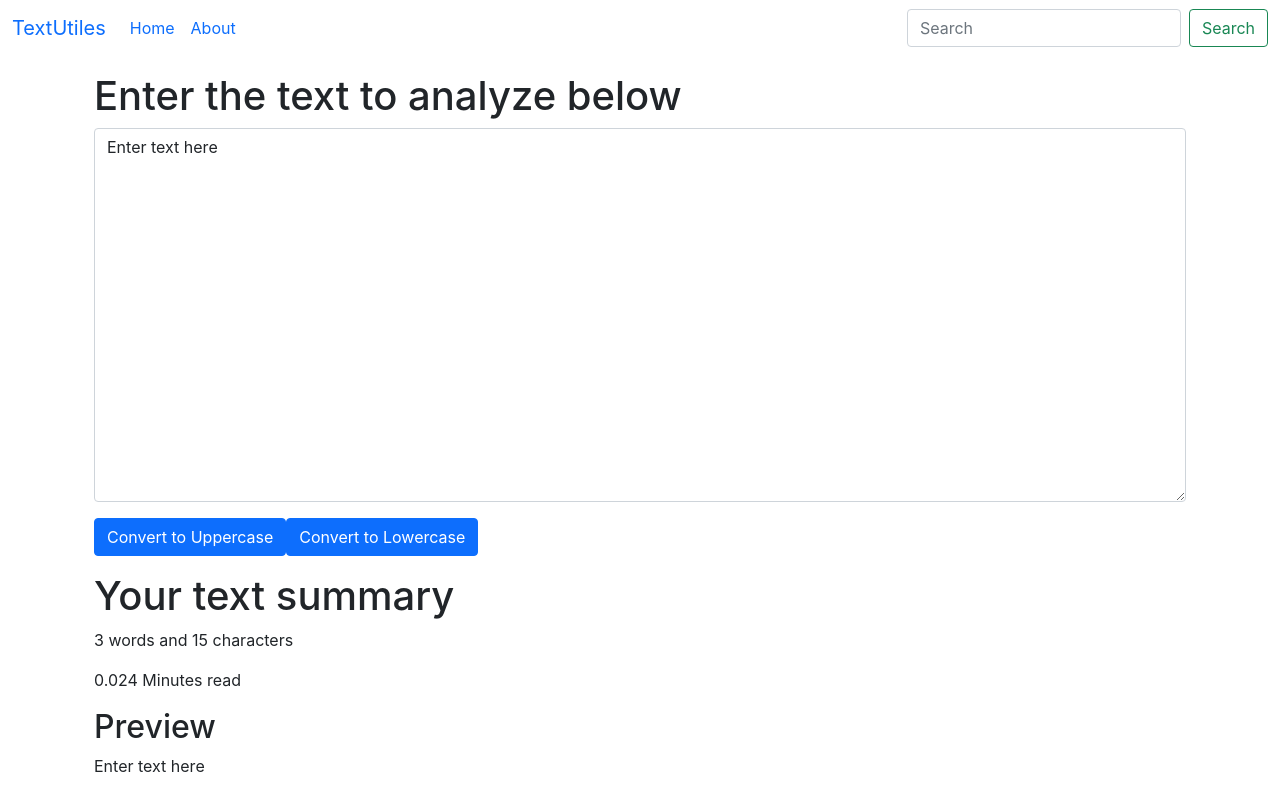
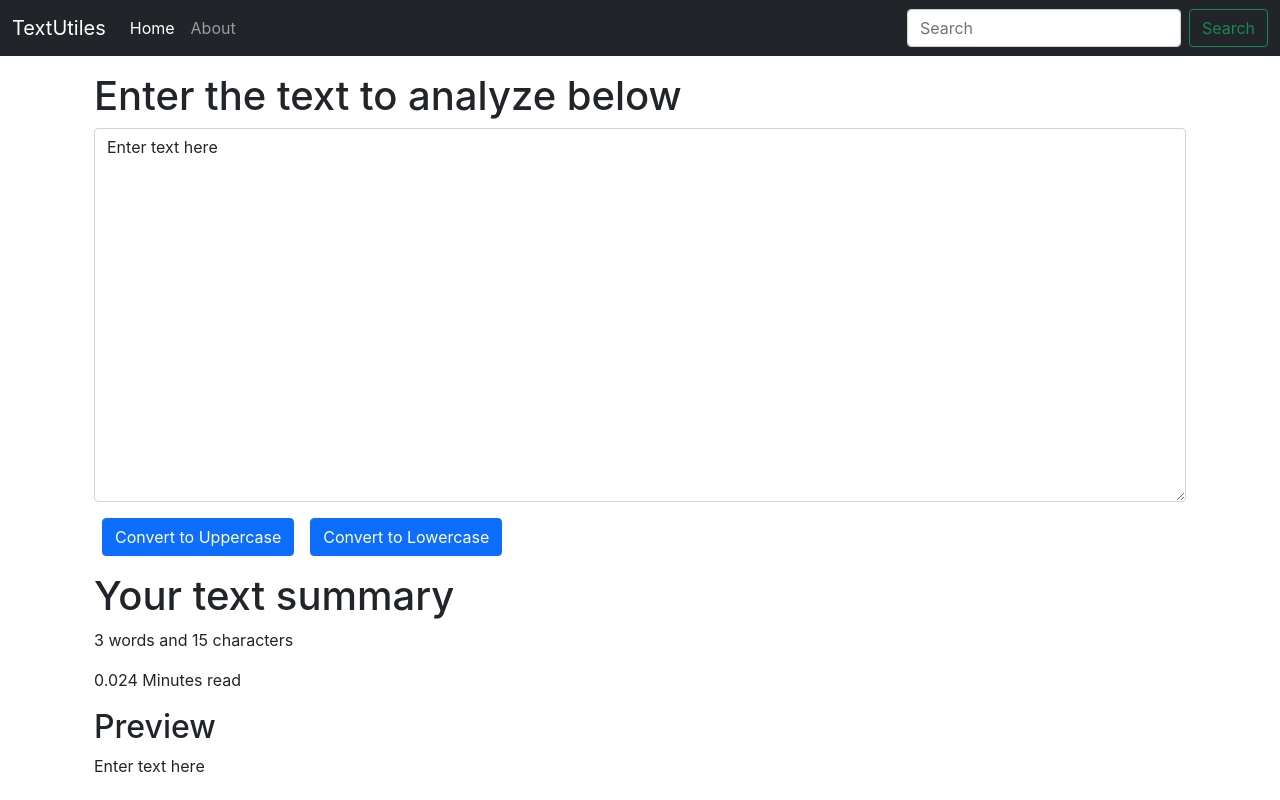
Before and after one commit to KUMAR7BITTU/react_js_course, a React (Create React App) app: page / in a window 1280 px wide. Built offline with nearby package versions, Linux system fonts and the light colour scheme.

Commit message:
dark navbar

```diff
--- a/src/components/Navbar.js
+++ b/src/components/Navbar.js
@@ -4,7 +4,7 @@ import PropTypes from 'prop-types';
 
 export default function Navbar(props) {
   return (
-    <nav className="navbar navbar-expand-lg bg-body-tertiary">
+    <nav className="navbar navbar-expand-lg navbar-dark bg-dark">
   <div className="container-fluid">
     <a className="navbar-brand" href="/">{props.title}</a>
     <button className="navbar-toggler" type="button" data-bs-toggle="collapse" data-bs-target="#navbarSupportedContent" aria-controls="navbarSupportedContent" aria-expanded="false" aria-label="Toggle navigation">
--- a/src/components/TextForm.js
+++ b/src/components/TextForm.js
@@ -35,8 +35,8 @@ export default function TextForm(props) {
           rows="15"
         ></textarea>
       </div>
-      <button className="btn btn-primary" onClick={handleUpClick}>Convert to Uppercase</button>
-      <button className="btn btn-primary" onClick={handleLoClick}>
+      <button className ="btn btn-primary mx-2" onClick={handleUpClick}>Convert to Uppercase</button>
+      <button className ="btn btn-primary mx-2" onClick={handleLoClick}>
         Convert to Lowercase</button>
     </div>
 
```
